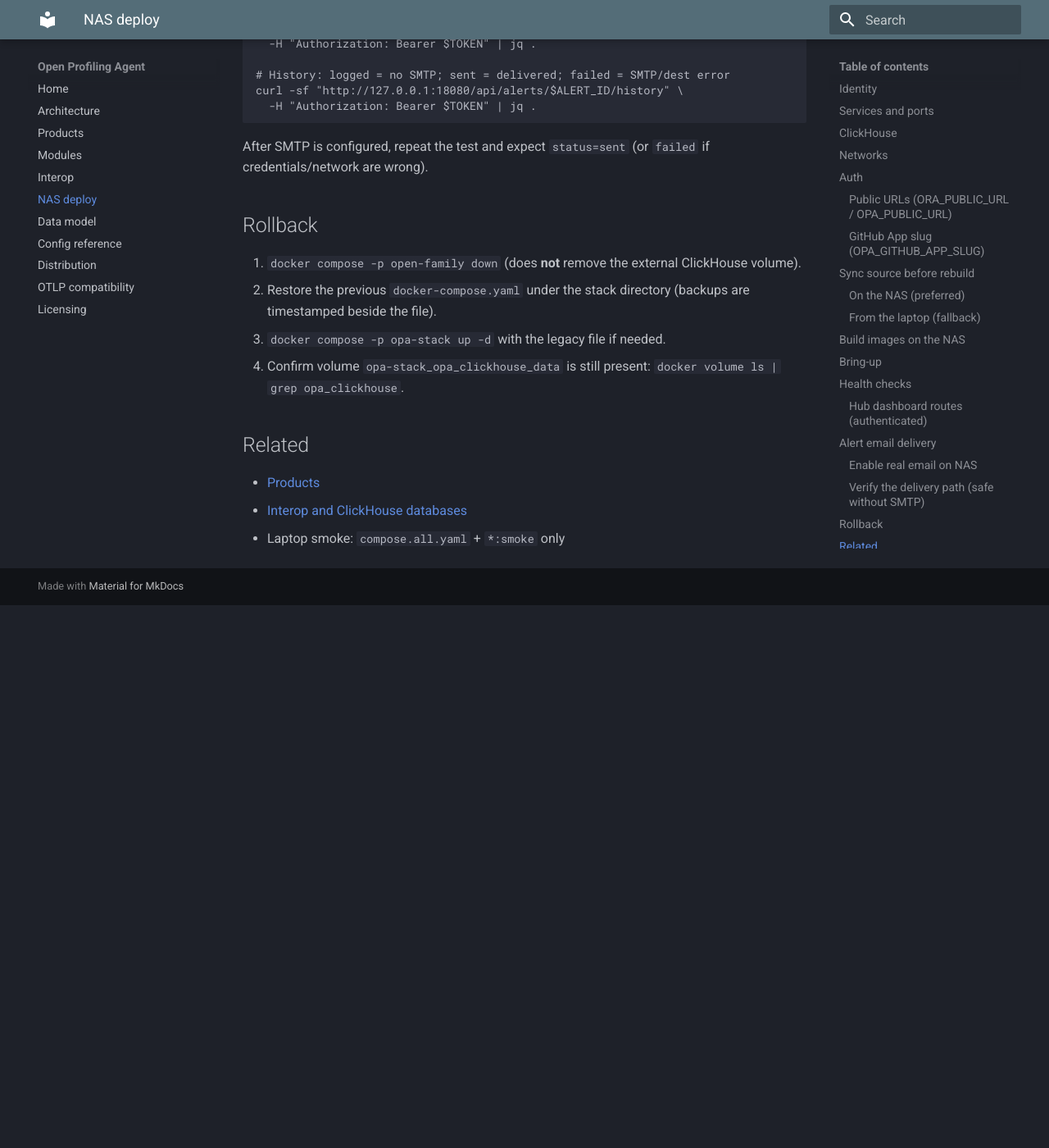
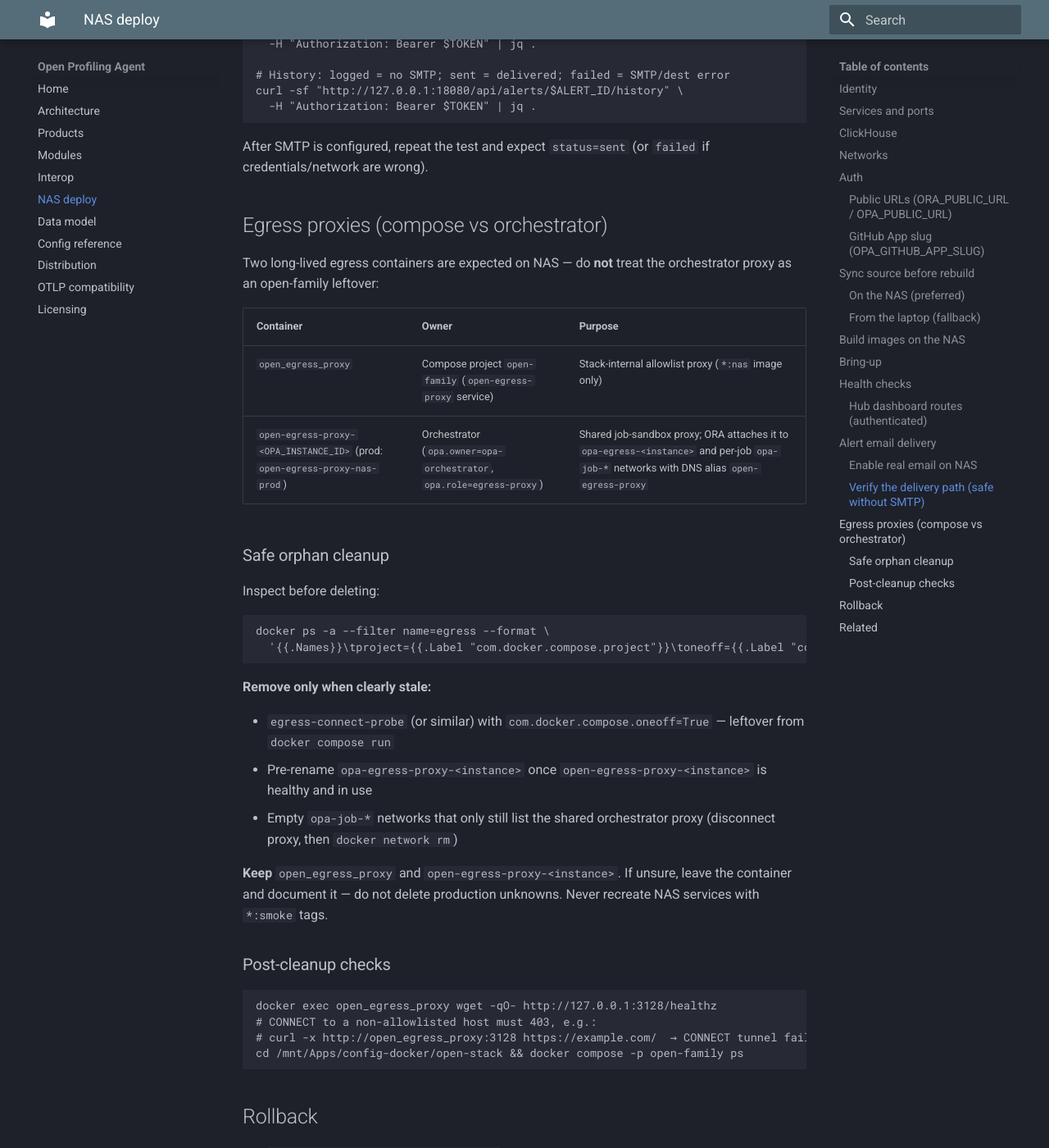
Before and after one commit to TheGrimmChester/OPA-Stack, an MkDocs documentation site: the page built from docs/nas-deploy.md, in a window 1280 px wide and 1400 px high, scrolled down 7615 px. Shown: the whole window at 82% size. Built offline with MkDocs 1.6.1 and Material for MkDocs 9.7.7, drawn with Linux system fonts in a browser that asks for light colours; before the commit the page ends 8353 px from its top, so only the background shows below that.

Commit message:
Docs: NAS egress orphan cleanup guidance (#29)
Document compose vs orchestrator egress containers and safe removal of oneoffs/pre-rename leftovers without touching live job egress.

Co-authored-by: TheGrimmChester <thegrimmchester@users.noreply.github.com>

````diff
--- a/docs/nas-deploy.md
+++ b/docs/nas-deploy.md
@@ -258,6 +258,41 @@ curl -sf "http://127.0.0.1:18080/api/alerts/$ALERT_ID/history" \
 
 After SMTP is configured, repeat the test and expect `status=sent` (or `failed` if credentials/network are wrong).
 
+## Egress proxies (compose vs orchestrator)
+
+Two long-lived egress containers are expected on NAS — do **not** treat the orchestrator proxy as an open-family leftover:
+
+| Container | Owner | Purpose |
+|-----------|-------|---------|
+| `open_egress_proxy` | Compose project `open-family` (`open-egress-proxy` service) | Stack-internal allowlist proxy (`*:nas` image only) |
+| `open-egress-proxy-<OPA_INSTANCE_ID>` (prod: `open-egress-proxy-nas-prod`) | Orchestrator (`opa.owner=opa-orchestrator`, `opa.role=egress-proxy`) | Shared job-sandbox proxy; ORA attaches it to `opa-egress-<instance>` and per-job `opa-job-*` networks with DNS alias `open-egress-proxy` |
+
+### Safe orphan cleanup
+
+Inspect before deleting:
+
+```bash
+docker ps -a --filter name=egress --format \
+  '{{.Names}}\tproject={{.Label "com.docker.compose.project"}}\toneoff={{.Label "com.docker.compose.oneoff"}}\towner={{.Label "opa.owner"}}\trole={{.Label "opa.role"}}'
+```
+
+**Remove only when clearly stale:**
+
+- `egress-connect-probe` (or similar) with `com.docker.compose.oneoff=True` — leftover from `docker compose run`
+- Pre-rename `opa-egress-proxy-<instance>` once `open-egress-proxy-<instance>` is healthy and in use
+- Empty `opa-job-*` networks that only still list the shared orchestrator proxy (disconnect proxy, then `docker network rm`)
+
+**Keep** `open_egress_proxy` and `open-egress-proxy-<instance>`. If unsure, leave the container and document it — do not delete production unknowns. Never recreate NAS services with `*:smoke` tags.
+
+### Post-cleanup checks
+
+```bash
+docker exec open_egress_proxy wget -qO- http://127.0.0.1:3128/healthz
+# CONNECT to a non-allowlisted host must 403, e.g.:
+# curl -x http://open_egress_proxy:3128 https://example.com/  → CONNECT tunnel failed, response 403
+cd /mnt/Apps/config-docker/open-stack && docker compose -p open-family ps
+```
+
 ## Rollback
 
 1. `docker compose -p open-family down` (does **not** remove the external ClickHouse volume).
````
